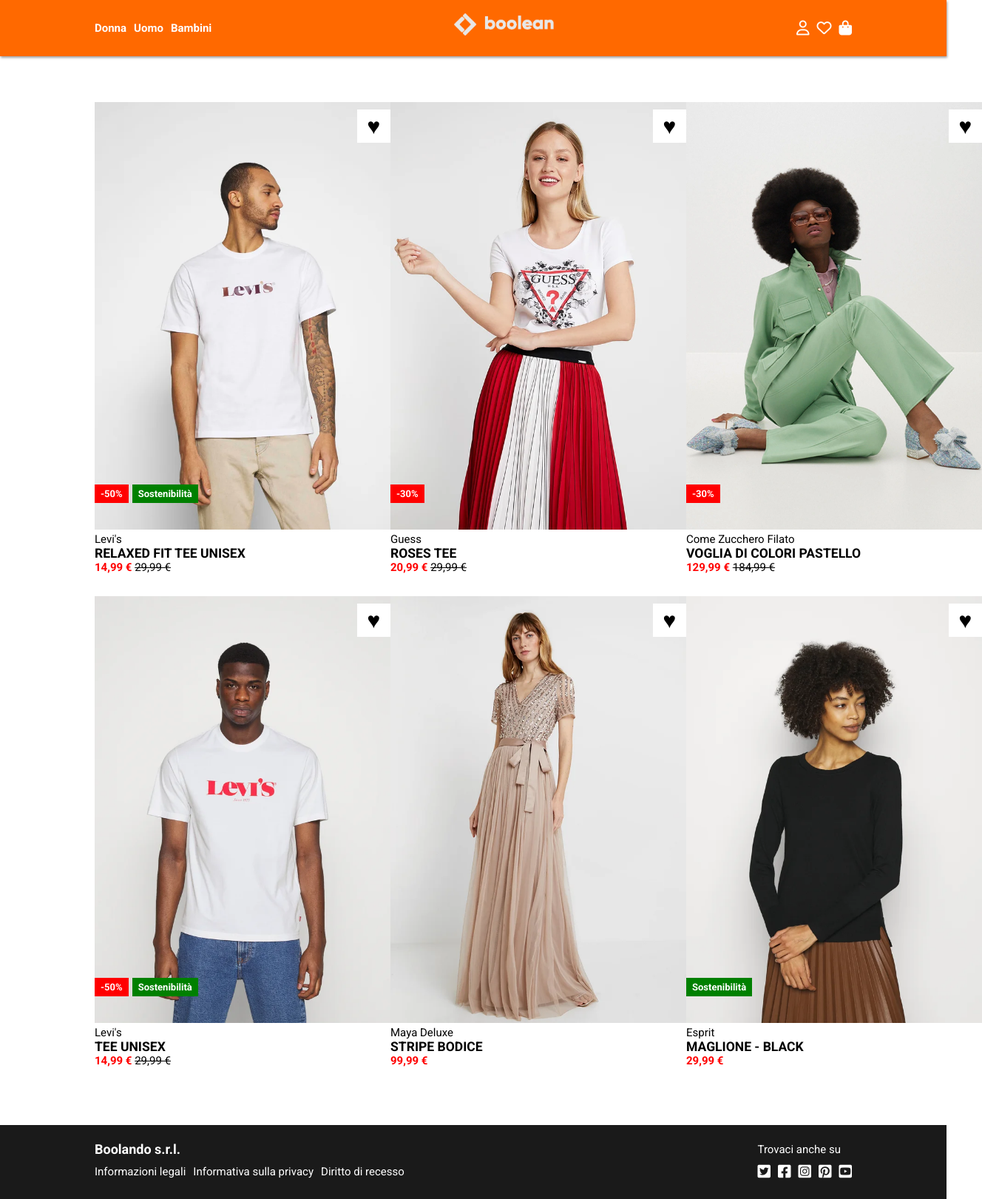
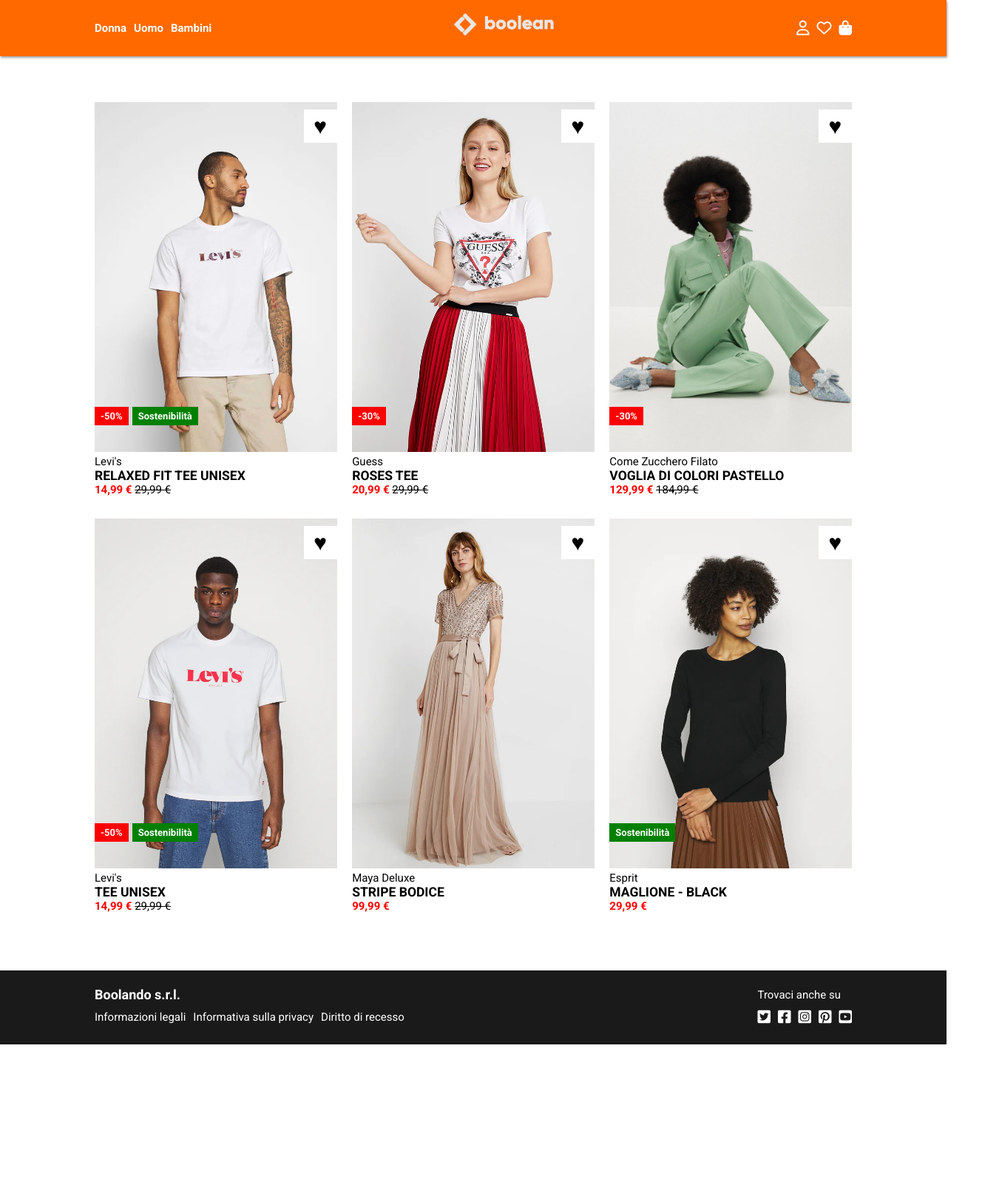
Before and after one commit to CarloSalaris/html-css-boolando, a plain HTML site: page index.html in a window 1280 px wide. Shown: the whole page at 74% size, 1328 px wide, since content can reach past the window. After the commit the page ends 1412 px from the top, so only its background shows below. Drawn offline with Linux system fonts and the light colour scheme.

Commit message:
pulizia e correzione

```diff
--- a/css/style.css
+++ b/css/style.css
@@ -20,6 +20,11 @@ a {
 
 ul {
     list-style-type: none;
+}
+
+.flex-list {
+    display: flex;
+    gap: 10px;
 }
 
 h4 {
@@ -63,8 +68,6 @@ header {
 
         .categ {
             font-weight: 700;
-            display: flex;
-            gap: 10px;
         }
 
         img.boolean-logo {
@@ -72,8 +75,6 @@ header {
         }
 
         .icons {
-            display: flex;
-            gap: 10px;
             font-size: 20px;
         }
 
@@ -89,42 +90,31 @@ main {
     margin-bottom: 30px;
 }
 
+    .product {
+        width: 32%;
+    }
+
         .img-container {
-        width: 400px;
+            width: 100%;
             position: relative;
         }
 
             .img-container img {
-            width: 100%;
+                max-width: 100%;
             }
 
                 /* :Hover cambio immagine */
 
-            /* Row 1 */
-            img#r1c1:hover{
-                content: url("../img/1b.webp");
+                .hidden-img {
+                    display: none;
                 }
 
-            img#r1c2:hover{
-                content: url("../img/2b.webp");
+                .img-container:hover .main-img{
+                    display: none;
                 }
 
-            img#r1c3:hover{
-                content: url("../img/3b.webp");
-            }
-
-            /* Row 2 */
-
-            img#r2c1:hover{
-                content: url("../img/4b.webp");
-            }
-
-            img#r2c2:hover{
-                content: url("../img/5b.webp");
-            }
-
-            img#r2c3:hover{
-                content: url("../img/6b.webp");
+                .img-container:hover .hidden-img {
+                    display: inline-block;
                 }
 
             /* Heart */
--- a/index.html
+++ b/index.html
@@ -31,7 +31,7 @@
 
             <!-- Lista categorie -->
 
-            <ul class="categ">
+            <ul class="flex-list categ">
                 <li><a href="#">Donna</a></li>
                 <li><a href="#">Uomo</a></li>
                 <li><a href="#">Bambini</a></li>
@@ -47,11 +47,11 @@
 
             <!-- icone utente -->
 
-            <div class="icons">
-                <a href="#"><i class="fa-regular fa-user"></i></a>
-                <a href="#"><i class="fa-regular fa-heart"></i></a>
-                <a href="#"><i class="fa-solid fa-bag-shopping"></i></a>
-            </div>
+            <ul class="flex-list icons">
+                <li><a href="#"><i class="fa-regular fa-user"></i></a></li>
+                <li><a href="#"><i class="fa-regular fa-heart"></i></a></li>
+                <li><a href="#"><i class="fa-solid fa-bag-shopping"></i></a></li>
+            </ul>
 
         </nav>
 
@@ -63,15 +63,15 @@
 
         <!-- fila orizzontale -->
 
-        <div class="row top-row">
+        <div class="row">
 
             <!-- blocco prodotto -->
 
-            <article class="product col1">
+            <article class="product">
                 <div class="img-container">
-                    <img id="r1c1" src="img/1.webp" alt="model 1">
-                    <a href="">
-                        <div class="heart">&hearts;</div>
+                    <img class="main-img" src="img/1.webp" alt="model 1">
+                    <img class="hidden-img" src="img/1b.webp" alt="model 1b">
+                    <a href="" class="heart">&hearts;
                     </a>
                     <div class="label">
                         <div class="discount">-50%</div>
@@ -92,11 +92,11 @@
 
             <!-- blocco prodotto -->
 
-            <article class="product col2">
+            <article class="product">
                 <div class="img-container">
-                    <img id="r1c2" src="img/2.webp" alt="model 2">
-                    <a href="">
-                        <div class="heart">&hearts;</div>
+                    <img class="main-img" src="img/2.webp" alt="model 2">
+                    <img class="hidden-img" src="img/2b.webp" alt="model 1b">
+                    <a href="" class="heart">&hearts;
                     </a>
                     <div class="label">
                         <div class="discount">-30%</div>
@@ -116,11 +116,11 @@
 
             <!-- blocco prodotto -->
 
-            <article class="product col3">
+            <article class="product">
                 <div class="img-container">
-                    <img id="r1c3" src="img/3.webp" alt="model 3">
-                    <a href="">
-                        <div class="heart">&hearts;</div>
+                    <img class="main-img" src="img/3.webp" alt="model 3">
+                    <img class="hidden-img" src="img/3b.webp" alt="model 1b">
+                    <a href="" class="heart">&hearts;
                     </a>
                     <div class="label">
                         <div class="discount">-30%</div>
@@ -142,15 +142,15 @@
 
         <!-- fila orizzontale -->
 
-        <div class="row bottom-row">
+        <div class="row">
 
             <!-- blocco prodotto -->
 
-            <article class="product col1">
+            <article class="product">
                 <div class="img-container">
-                    <img id="r2c1" src="img/4.webp" alt="model 4">
-                    <a href="">
-                        <div class="heart">&hearts;</div>
+                    <img class="main-img" src="img/4.webp" alt="model 4">
+                    <img class="hidden-img" src="img/4b.webp" alt="model 1b">
+                    <a href="" class="heart">&hearts;
                     </a>
                     <div class="label">
                         <div class="discount">-50%</div>
@@ -171,11 +171,11 @@
 
             <!-- blocco prodotto -->
 
-            <article class="product col2">
+            <article class="product">
                 <div class="img-container">
-                    <img id="r2c2" src="img/5.webp" alt="model 5">
-                    <a href="">
-                        <div class="heart">&hearts;</div>
+                    <img class="main-img" src="img/5.webp" alt="model 5">
+                    <img class="hidden-img" src="img/5b.webp" alt="model 1b">
+                    <a href="" class="heart">&hearts;
                     </a>
                     <div class="label">
                     </div>
@@ -193,12 +193,11 @@
 
             <!-- blocco prodotto -->
 
-            <article class="product col3">
+            <article class="product">
                 <div class="img-container">
-                    <img id="r2c3" src="img/6.webp" alt="model 6">
-                    <a href="">
-                        <div class="heart">&hearts;</div>
-                    </a>
+                    <img class="main-img" src="img/6.webp" alt="model 6">
+                    <img class="hidden-img" src="img/6b.webp" alt="model 1b">
+                    <a href="" class="heart">&hearts;</a>
                     <div class="label">
                         <div class="sustainable">Sostenibilità</div>
                     </div>
@@ -227,7 +226,7 @@
 
             <div class="info">
                 <h4><a href="#">Boolando s.r.l.</a></h4>
-                <ul class="legal-info">
+                <ul class="flex-list legal-info">
                     <li><a href="">Informazioni legali</a></li>
                     <li><a href="">Informativa sulla privacy</a></li>
                     <li><a href="">Diritto di recesso</a></li>
@@ -235,15 +234,17 @@
             </div>
 
             <!-- blocco social media -->
+
+
             <div class="footer-social">
                 <span>Trovaci anche su</span>
-                <div class="icons">
-                    <a href="#"><i class="fa-brands fa-square-twitter"></i></a>
-                    <a href="#"><i class="fa-brands fa-square-facebook"></i></a>
-                    <a href="#"><i class="fa-brands fa-square-instagram"></i></a>
-                    <a href="#"><i class="fa-brands fa-square-pinterest"></i></a>
-                    <a href="#"><i class="fa-brands fa-square-youtube"></i></a>
-                </div>
+                <ul class="flex-list icons">
+                    <li><a href="#"><i class="fa-brands fa-square-twitter"></i></a></li>
+                    <li><a href="#"><i class="fa-brands fa-square-facebook"></i></a></li>
+                    <li><a href="#"><i class="fa-brands fa-square-instagram"></i></a></li>
+                    <li><a href="#"><i class="fa-brands fa-square-pinterest"></i></a></li>
+                    <li><a href="#"><i class="fa-brands fa-square-youtube"></i></a></li>
+                </ul>
             </div>
 
         </nav>
```
Lines whose indentation alone changed are shown as unchanged.
